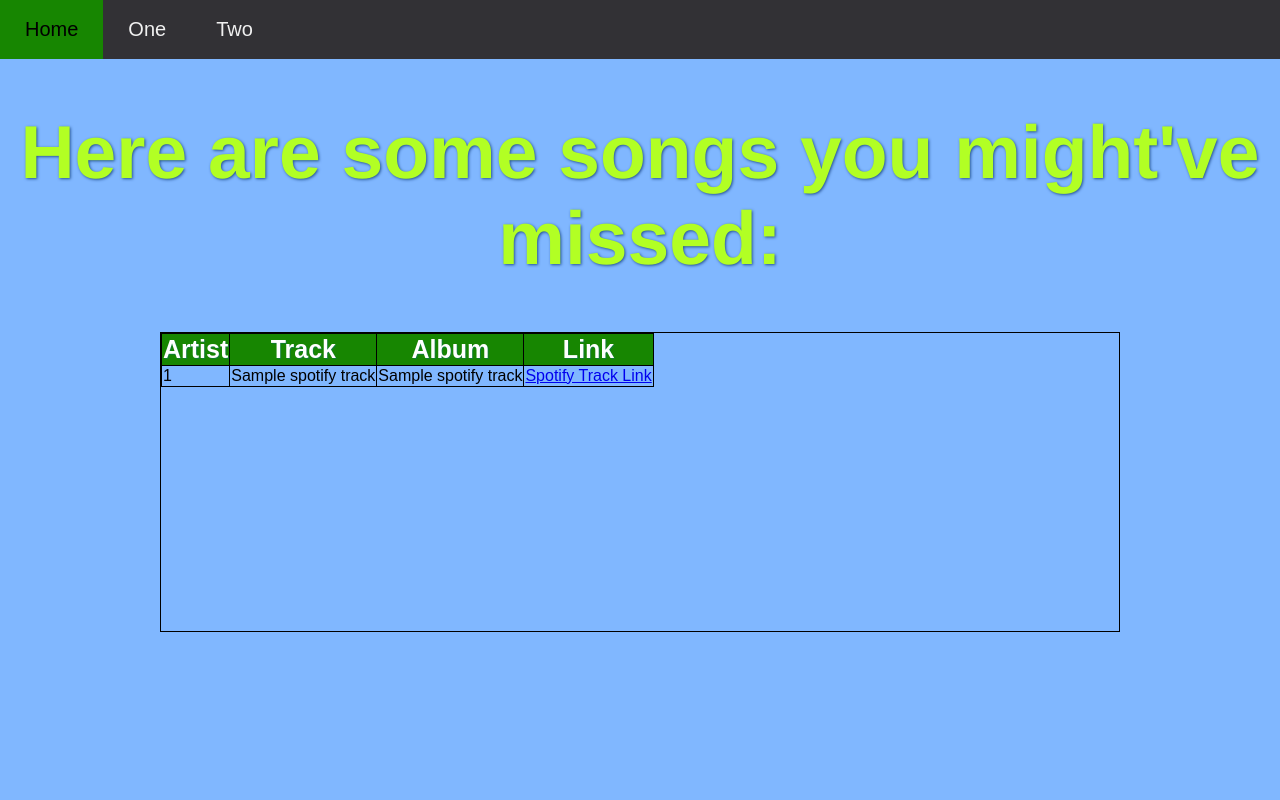
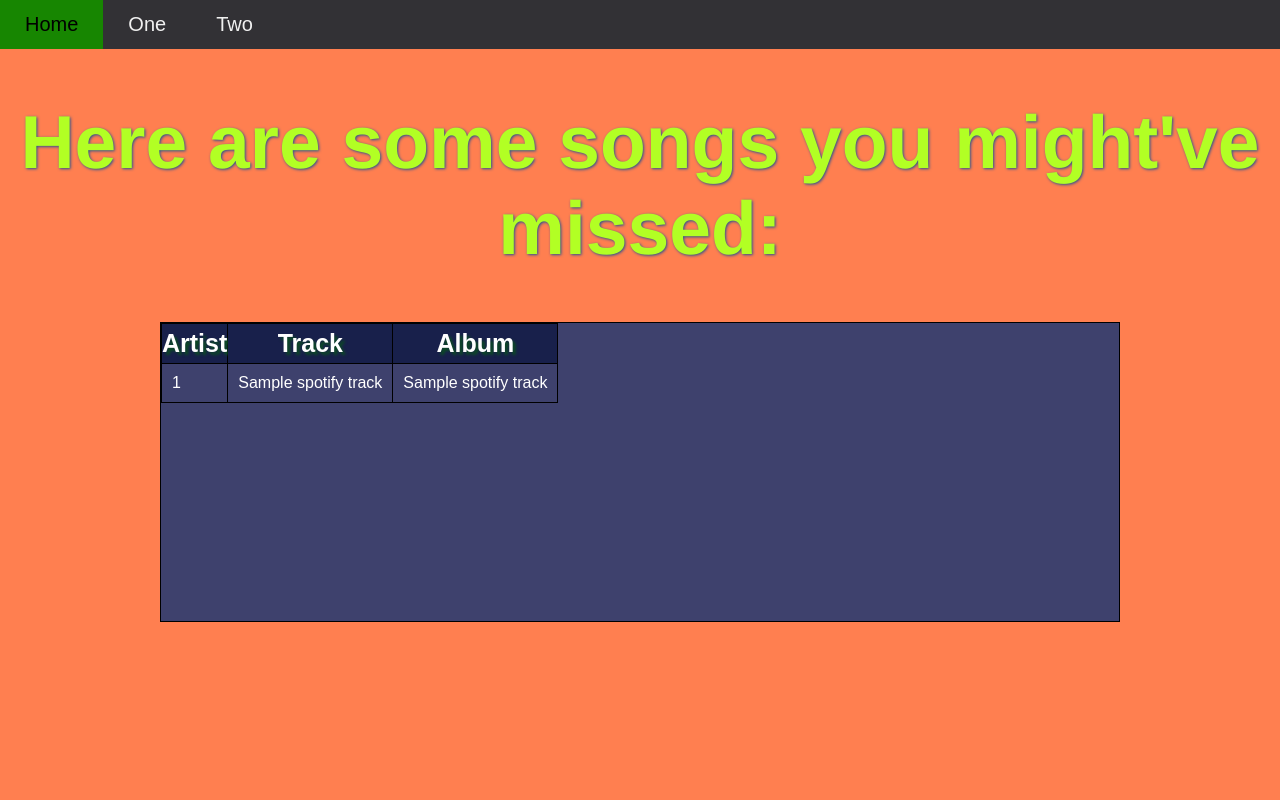
Before and after one commit to Blacketermatthew/spotify-flask-app, a Flask app: page / in a window 1280 px wide. Run offline with Flask 2, Linux system fonts and the light colour scheme; a database or web service that is not in the repository returns one stand-in record (values such as "Sample title"); some libraries are stand-ins or nearby versions.

Commit message:
css and layout changes

```diff
--- a/application/spotify_requests.py
+++ b/application/spotify_requests.py
@@ -8,7 +8,6 @@ import psycopg2
 import spotipy  # module for interacting with Spotify
 from spotipy.oauth2 import SpotifyClientCredentials, SpotifyOAuth
 import spotipy.util as util
-
 
 
 ########## SCOPES ###########
@@ -30,33 +29,35 @@ run_playlist_uri = os.getenv("RUN_PLAYLIST")
 party_playlist_uri = os.getenv("PARTY_PLAYLIST")
 
 username = "1242575449"  # My Spotify "username"
-redirecturi='http://127.0.0.1:9090'  # Spotify requires you to create a redirect_uri.  For now, it's localhost
+# Spotify requires you to create a redirect_uri.  For now, it's localhost
+redirecturi = 'http://127.0.0.1:9090'
 
 load_dotenv()
 db_username = os.getenv("PSQL_USERNAME")
 db_password = os.getenv("PSQL_PASSWORD")
 
 db = psycopg2.connect(
-    database = "CRC_DB",
-    user = db_username,
-    password = db_password,
-    host = "localhost",
-    port = "5432")
+    database="CRC_DB",
+    user=db_username,
+    password=db_password,
+    host="localhost",
+    port="5432")
 
 # Scope required to access my private playlist Discover Weekly
 playlist_scope = "playlist-read-private"
-sp = spotipy.Spotify(client_credentials_manager=SpotifyClientCredentials(client_id=client_id, client_secret=client_secret))
-playlist_results = sp.user_playlist_tracks(user=username, playlist_id=discover_playlist_uri, fields='items, name')
+sp = spotipy.Spotify(client_credentials_manager=SpotifyClientCredentials(
+    client_id=client_id, client_secret=client_secret))
+playlist_results = sp.user_playlist_tracks(
+    user=username, playlist_id=discover_playlist_uri, fields='items, name')
 tracks = playlist_results['items']
 
+# print(tracks[i]['track']['artists'][0]['name'], '-',    # Artist name
+# tracks[i]['track']['name'], '| Album:',                 # Song/track name
+# tracks[i]['track']['album']['name'], ' |  URI:',        # Album name
+# tracks[i]['track']['uri'], '||',                        # Song/track URI  (unique spotify-based ID)
+# tracks[i]['track']['external_urls']['spotify'], '\n'    # Spotify song/track URL
+# )
 
-
-        # print(tracks[i]['track']['artists'][0]['name'], '-',    # Artist name
-        # tracks[i]['track']['name'], '| Album:',                 # Song/track name
-        # tracks[i]['track']['album']['name'], ' |  URI:',        # Album name
-        # tracks[i]['track']['uri'], '||',                        # Song/track URI  (unique spotify-based ID)
-        # tracks[i]['track']['external_urls']['spotify'], '\n'    # Spotify song/track URL
-        # )
 
 def insert_tracks(artist, title, album, URI, URL):
     cursor = db.cursor()
@@ -65,13 +66,6 @@ def insert_tracks(artist, title, album, URI, URL):
     cursor.execute(sql_to_execute, sql_values)
     db.commit()
 
-    for i in range(len(tracks)):
-        # (artist, title, album, URI, URL)
-        insert_tracks(tracks[i]['track']['artists'][0]['name'],
-            tracks[i]['track']['name'],
-            tracks[i]['track']['album']['name'],
-            tracks[i]['track']['uri'],
-            tracks[i]['track']['external_urls']['spotify'])
 
 def retrieve_track_info():
     cursor = db.cursor()
@@ -81,6 +75,14 @@ def retrieve_track_info():
     return retrieved_tracks
     # for track in retrieved_tracks:
     #     print(f"{track[1]} by {track[0]} from {track[2]} || {track[3]} || {track[4]}")
+
+# for i in range(len(tracks)):
+#     # (artist, title, album, URI, URL)
+#     insert_tracks(tracks[i]['track']['artists'][0]['name'],
+#                     tracks[i]['track']['name'],
+#                     tracks[i]['track']['album']['name'],
+#                     tracks[i]['track']['uri'],
+#                     tracks[i]['track']['external_urls']['spotify'])
 
 
 # -------------------------------------------------------------------------------
@@ -107,9 +109,7 @@ def retrieve_track_info():
 #                 break
 
 
-
-
-### This method prompts the user to confirm access
+# This method prompts the user to confirm access
 # token = util.prompt_for_user_token(username, scope=playlist_scope,
 #         client_id=client_id, client_secret=client_secret,
 #         redirect_uri=redirecturi)
@@ -129,11 +129,6 @@ def retrieve_track_info():
 #     print("Can't get token for", username)
 
 
-
-
-
-
-
 # class SpotifyAuth:
 
 #     def __init__(self):
--- a/application/static/css/style.css
+++ b/application/static/css/style.css
@@ -4,7 +4,7 @@
 html, body {
 
     font-family: Arial, Helvetica, sans-serif;
-    background-color: #80b7ff;
+    background-color: coral;
     position: relative;
     height: 100%;
     margin: 0px;
@@ -25,7 +25,7 @@ header {
     text-align: center;
     float: left;
     font-size: 20px;
-    padding: 18px 25px;
+    padding: 13px 25px;
 }
 
 .navbar a:hover {
@@ -50,18 +50,40 @@ table, th, td {
 }
 
 table {
+    background-color: #3e416d;
+    color: white;
     overflow-y:scroll;
     height:300px;
     display:block;
     border-collapse:collapse;
     width:75%;
+    position: relative;
     margin-left: auto;
     margin-right: auto;
   }
 
-#head-row {
+tr.head-row th {
+    background-color: #18204b;
+    color: white;
+    padding: 5px 0px;
     font-size: 25px;
-    text-shadow: 1px 1px #137c36;
-    background-color: #178601;
-    color: white;
+    text-shadow: 3px 3px 3px #0b4d21;
+
 }
+
+td {
+    padding: 10px 10px;
+}
+
+tr:hover {
+    background-color: #e2f882;
+    color: black;
+    outline: none;
+    cursor: pointer;
+  }
+
+th {
+    background-color: #18204b;
+    position: sticky;
+    top: 0;
+}
--- a/application/templates/index.html
+++ b/application/templates/index.html
@@ -13,15 +13,19 @@
 
 <div class="db-list">
     <table>
-        <tr id="head-row">
+        <thead>
+            <tr class="head-row">
                 <th>Artist</th>
                 <th>Track</th>
                 <th>Album</th>
-            <th>Link</th>
             </tr>
+        </thead>
 
         {% for track in total_tracks %}
+        <!-- Spotify URL -->
+
             <tr>
+                <a href={{ track[4] }}>
                 <td>
                     <!-- Artist -->
                     {{ track[0] }}
@@ -36,15 +40,9 @@
                     <!-- Album -->
                     {{ track[2] }}
                 </td>
+                </a>
+            </tr>
 
-            <td>
-                <!-- Spotify URL -->
-                <a href={{ track[4] }}>
-                    Spotify Track Link
-                </a>
-            </td>
-
-        </tr>
 
         {% endfor %}
 
```
Lines whose indentation alone changed are shown as unchanged.
